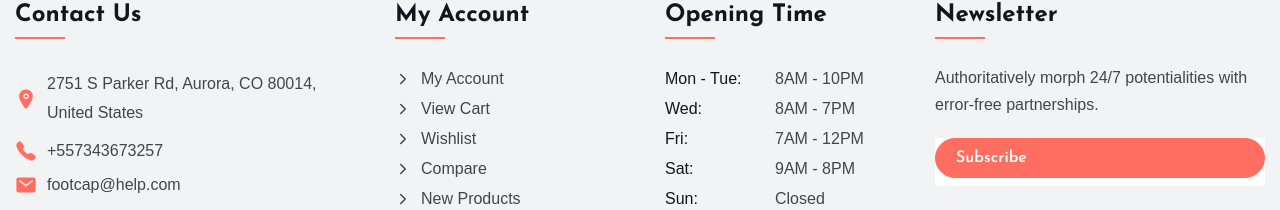
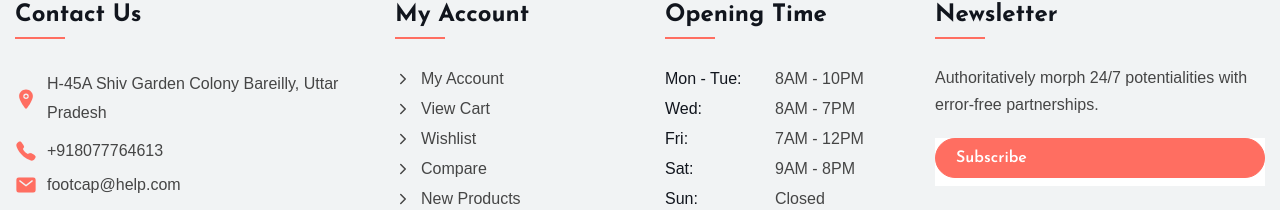
Before and after one commit to Prashant8096/E-commerce-foot-responsive-website, a plain HTML site: page index.html in a window 1280 px wide. Shown: the part 6897-7107 px from the top of the page. Drawn offline with nearby package versions, Linux system fonts and the light colour scheme.

Commit message:
Update index.html

```diff
--- a/index.html
+++ b/index.html
@@ -1385,16 +1385,16 @@
                 <ion-icon name="location"></ion-icon>
 
                 <span class="footer-link-text">
-                  2751 S Parker Rd, Aurora, CO 80014, United States
+                  H-45A Shiv Garden Colony Bareilly, Uttar Pradesh
                 </span>
               </address>
             </li>
 
             <li>
-              <a href="tel:+557343673257" class="footer-link">
+              <a href="tel:+918077764613" class="footer-link">
                 <ion-icon name="call"></ion-icon>
 
-                <span class="footer-link-text">+557343673257</span>
+                <span class="footer-link-text">+918077764613</span>
               </a>
             </li>
 
```
